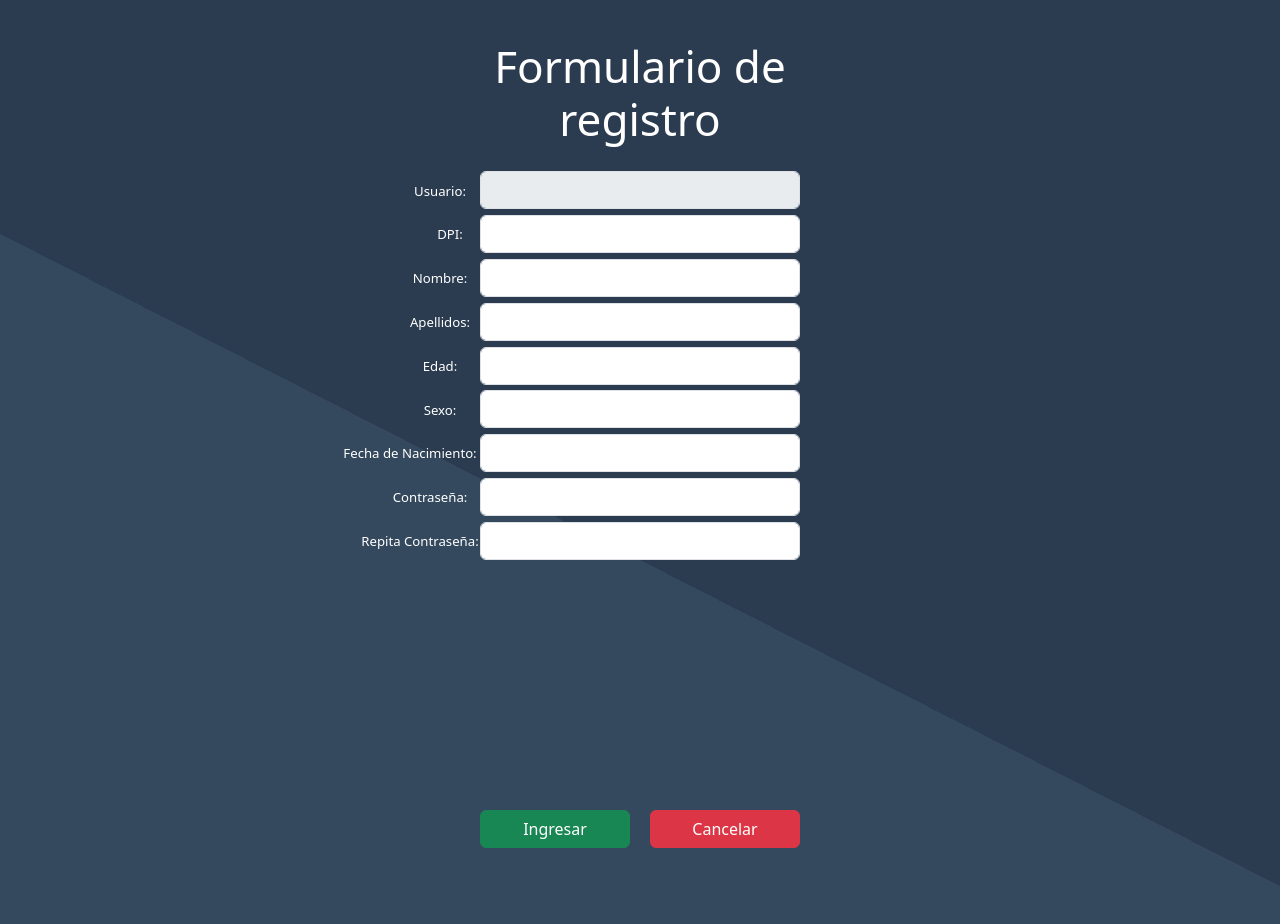
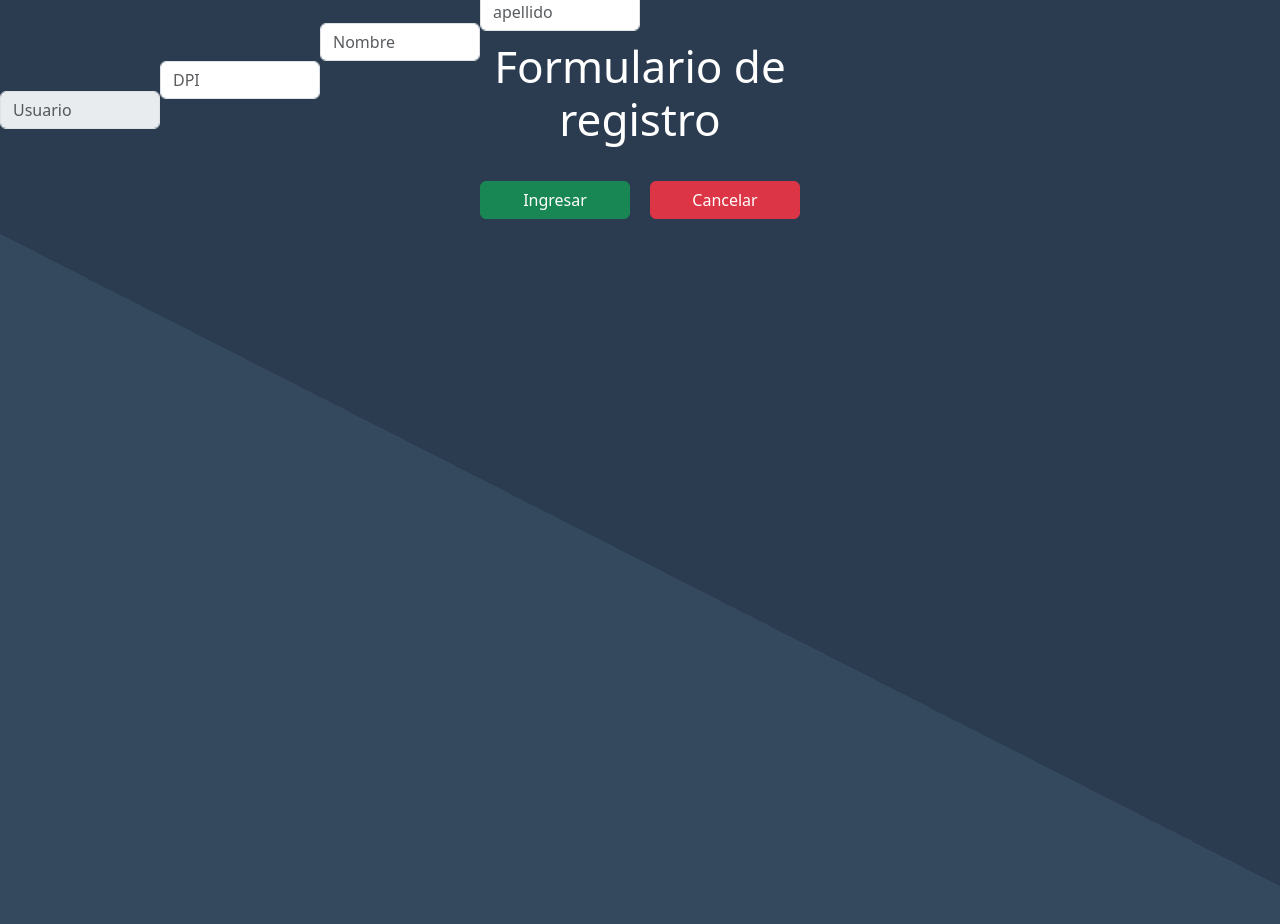
Before and after one commit to jescobariesa/sistema_web, an Angular app: page / in a window 1280 px wide. Shown: the top 924 px of the page. Built offline with nearby package versions, Linux system fonts and the light colour scheme.

Commit message:
formulario

```diff
--- a/src/app/modules/forms-registro/forms-registro.html
+++ b/src/app/modules/forms-registro/forms-registro.html
@@ -12,51 +12,55 @@
     <script src="https://cdn.jsdelivr.net/npm/bootstrap@5.3.7/dist/js/bootstrap.bundle.min.js" integrity="sha384-ndDqU0Gzau9qJ1lfW4pNLlhNTkCfHzAVBReH9diLvGRem5+R9g2FzA8ZGN954O5Q" crossorigin="anonymous"></script>
 
 
+
       <div style="height: 10vh;margin: 0;display: flex; justify-content: center; align-items: center;">
         <div style="text-align:center; width: 400px; height: 60px; font-size: 12px; padding: 40px;">
           <h1><p class="text"> Formulario de registro </p></h1>
-    <div class="mb-3">
-    <label for="tipoUsuario"class="form-label" class="text"  style="margin-left: -400px; position: relative; top: 20px ">Usuario:</label>
-  <input type="Usuario" class="form-control" style="position: relative; top: -10px "  id="tipoUsuario"  disabled  >
         </div>
-  <div class="mb-3">
-    <label for="tipodpi" class="text"style="margin-left: -380px; position: relative; top: -10px " >DPI:</label>
-    <input style="position: relative; top: -40px " type="text" maxlength="13" oninput="this.value = this.value.replace(/[^0-9]/g, '')"class="form-control" id="tipodpi" required>
+      </div>
+
+      <div style="height: 10vh;margin: 0;display: flex; justify-content: center; align-items: center;">
+
+        <div>
+          <input type="Usuario" class="form-control" style="position: relative; top: -10px "placeholder="Usuario"  id="tipoUsuario"  disabled  >
+        </div>
+
+        <div>
+          <input style="position: relative; top: -40px "placeholder="DPI" type="text" maxlength="13" oninput="this.value = this.value.replace(/[^0-9]/g, '')"class="form-control" id="tipodpi" required>
         </div>
 
         <div class="mb-3">
- <label for="tipoNombre"class="form-label" class="text"  style="margin-left: -400px; position: relative; top: -40px ">Nombre:</label>
-  <input style="position: relative; top: -70px " type="text" class="form-control" id="tipoNombre" >
+          <input style="position: relative; top: -70px "placeholder="Nombre" type="text" class="form-control" id="tipoNombre" >
         </div>
+
         <div class="mb-3">
-    <label for="tipoNombre"class="form-label" class="text"  style="margin-left: -400px; position: relative; top: -70px ">Apellidos:</label>
-  <input style="position: relative; top: -100px " type="text" class="form-control" id="tipoNombre" >
+          <input style="position: relative; top: -100px "placeholder="apellido" type="text" class="form-control" id="tipoNombre" >
         </div>
+
         <div class="mb-3">
-    <label for="tipoNombre"class="form-label" class="text"  style="margin-left: -400px; position: relative; top: -100px ">Edad:</label>
-  <input style="position: relative; top: -130px "type="text" maxlength="3" class="form-control" id="tipoNombre" >
+          <input style="position: relative; top: -160px " placeholder="Sexo"type="text" class="form-control" id="tipoNombre" >
         </div>
+
         <div class="mb-3">
-    <label for="tipoNombre"class="form-label" class="text"  style="margin-left: -400px; position: relative; top: -130px ">Sexo:</label>
-  <input style="position: relative; top: -160px "type="text" class="form-control" id="tipoNombre" >
+          <input style="position: relative; top: -190px "placeholder="Fecha de nacimiento"type="text" class="form-control" id="tipoNombre" >
         </div>
-  <div class="mb-3">
-    <label for="tipoNombre"class="form-label" class="text"  style="margin-left: -460px; position: relative; top: -160px ">Fecha de Nacimiento:</label>
-  <input style="position: relative; top: -190px "type="text" class="form-control" id="tipoNombre" >
+
+        <div>
+          <input style="position: relative; top: -220px " placeholder="Contraseña"type="password" class="form-control" id="exampleInputPassword1">
         </div>
-  <div class="mb-3">
-    <label for="exampleInputPassword1" class="text" style="margin-left: -420px; position: relative; top: -190px ">Contraseña:</label>
-    <input style="position: relative; top: -220px " type="password" class="form-control" id="exampleInputPassword1">
+
+        <div>
+          <input style="position: relative; top: -250px " placeholder="Repita Contraseña"type="password" class="form-control" id="exampleInputPassword1">
         </div>
-  <div class="mb-3">
-    <label for="exampleInputPassword1" class="text" style="margin-left: -440px; position: relative; top: -220px ">Repita Contraseña:</label>
-    <input style="position: relative; top: -250px " type="password" class="form-control" id="exampleInputPassword1">
+
+      </div>
+
+      <div style="height: 10vh;margin: 0;display: flex; justify-content: center; align-items: center;">
+        <div>
           <button class="btn btn-success" id="" style=" width:150px; margin-right: 20px;">Ingresar</button>
           <button type="button" class="btn btn-danger" style=" width:150px;" >Cancelar</button>
         </div>
       </div>
-</div>
-
 
   </body>
 </html>
```
Lines whose indentation alone changed are shown as unchanged.
